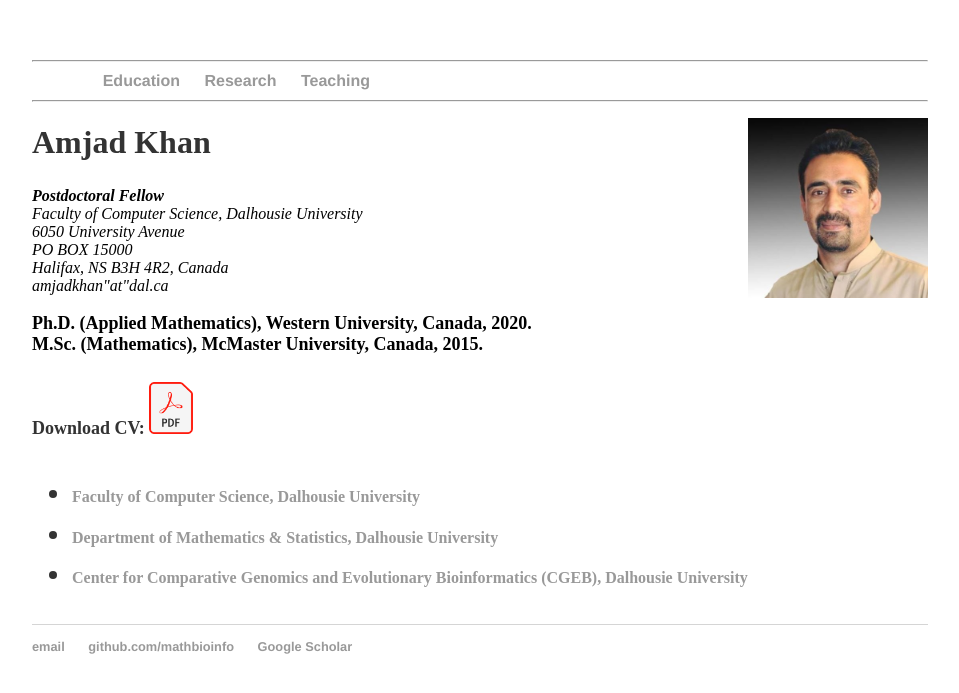
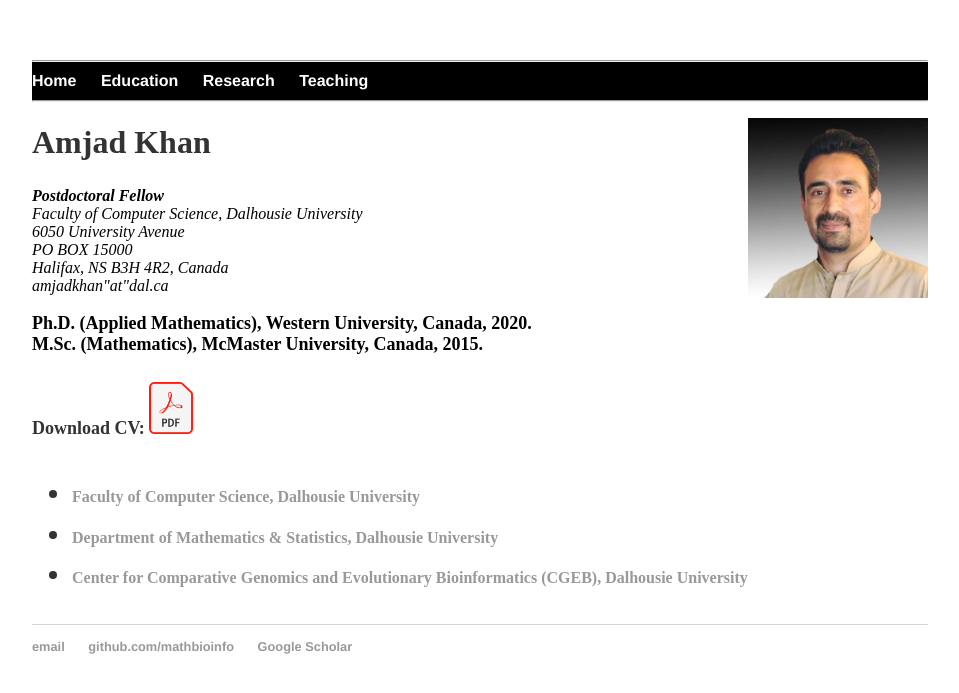
Before and after one commit to MathBioInfo/amjadkhan, a Jekyll site: the page index.html, which Jekyll copies as it is, in a window 1280 px wide. Shown: the top 693 px of the page, without its empty margins (160-1119 px from the left). Built offline with Jekyll 4.4.1, drawn with Linux system fonts in a browser that asks for light colours.

Commit message:
Update index.html

```diff
--- a/index.html
+++ b/index.html
@@ -10,13 +10,13 @@
 	</head>
 
 	<body>
-               <nav >
+               <nav style="background-color:black;">
 		<ul>
 			<hr >
-        		<li><a href="" style="color: white">HomE</a></li>
-	        	<li ><a href="Education/index.html">Education</a></li>
-        		<li ><a href="Research/index.html">Research</a></li>
-        		<li ><a href="Teaching/index.html">Teaching</a></li>
+        		<li><a href="" style="color: white">Home</a></li>
+	        	<li ><a href="Education/index.html" style="color: white">Education</a></li>
+        		<li ><a href="Research/index.html" style="color: white">Research</a></li>
+        		<li ><a href="Teaching/index.html" style="color: white">Teaching</a></li>
 			<!--<li><a href="CV/index.html">CV</a></li>-->
 			<link rel="stylesheet" type="text/css" href="/css/main.css">
 			<hr>
```
